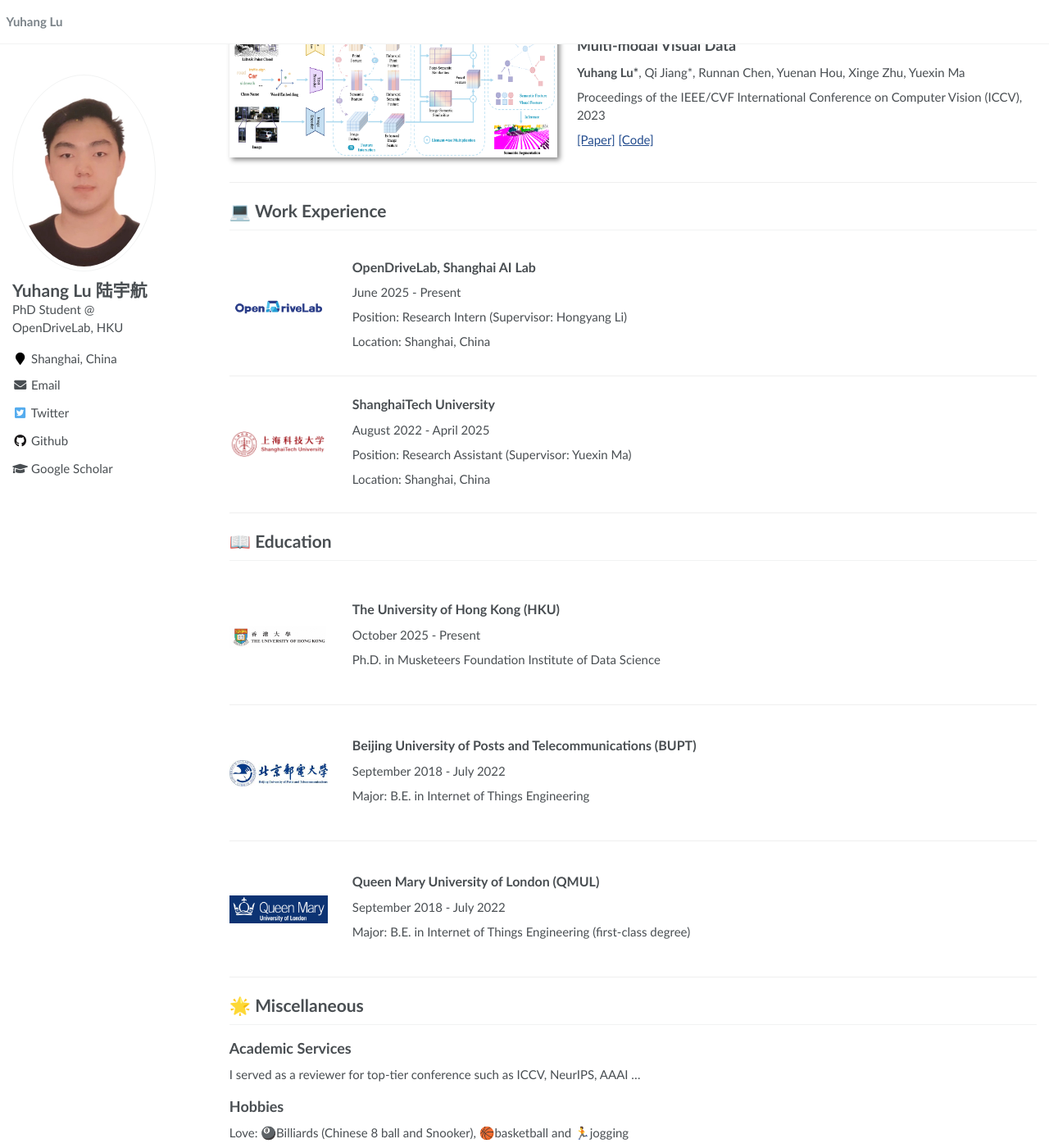
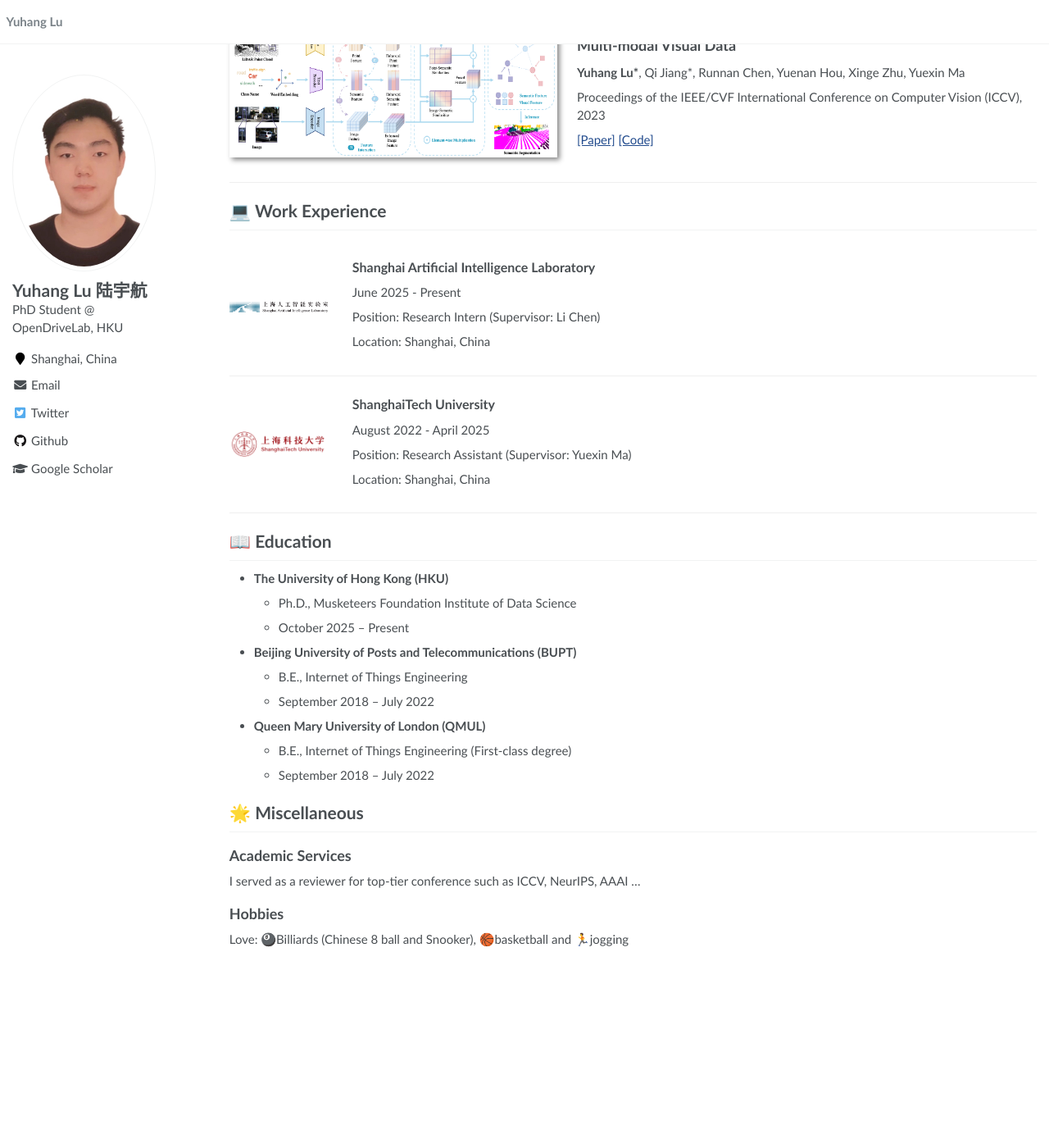
Before and after one commit to yuhanglu2000/yuhanglu2000.github.io, a Jekyll site: the page built from _pages/about.md, in a window 1280 px wide and 1400 px high, scrolled down 1564 px. Shown: the whole window at 82% size. Built offline with Jekyll 4.4.1, drawn with Linux system fonts in a browser that asks for light colours; after the commit the page ends 2728 px from its top, so only the background shows below that; some of the changed text lies outside the part shown.

Commit message:
Modify education part

```diff
--- a/_pages/about.md
+++ b/_pages/about.md
@@ -100,14 +100,14 @@ Proceedings of the IEEE/CVF International Conference on Computer Vision (ICCV),
 # 💻 Work Experience
 
 <div class='work-education-box'>
-<div class='logo'><img src='images/OpenDriveLab_logo.png' alt="OpenDriveLab"></div>
+<div class='logo'><img src='images/PJLab.jpg' alt="PJLab"></div>
 <div class='content' markdown="1">
 
-<span style="font-size:16px;">**OpenDriveLab, Shanghai AI Lab**</span>
+<span style="font-size:16px;">**Shanghai Artificial Intelligence Laboratory**</span>
 
 June 2025 - Present
 
-Position: Research Intern (Supervisor: Hongyang Li)
+Position: Research Intern (Supervisor: Li Chen)
 
 Location: Shanghai, China
 
@@ -131,44 +131,17 @@ Location: Shanghai, China
 
 # 📖 Education
 
-<div class='work-education-box'>
-<div class='logo'><img src='images/HKU_logo.png' alt="HKU"></div>
-<div class='content' markdown="1">
+- **The University of Hong Kong (HKU)**
+  - Ph.D., Musketeers Foundation Institute of Data Science
+  - October 2025 – Present
 
-<span style="font-size:16px;">**The University of Hong Kong (HKU)**</span>
+- **Beijing University of Posts and Telecommunications (BUPT)**
+  - B.E., Internet of Things Engineering
+  - September 2018 – July 2022
 
-October 2025 - Present
-
-Ph.D. in Musketeers Foundation Institute of Data Science
-
-</div>
-</div>
-
-<div class='work-education-box'>
-<div class='logo'><img src='images/BUPT_logo.jpeg' alt="BUPT"></div>
-<div class='content' markdown="1">
-
-<span style="font-size:16px;">**Beijing University of Posts and Telecommunications (BUPT)**</span>
-
-September 2018 - July 2022
-
-Major: B.E. in Internet of Things Engineering
-
-</div>
-</div>
-
-<div class='work-education-box'>
-<div class='logo'><img src='images/QMUL_logo.png' alt="QMUL"></div>
-<div class='content' markdown="1">
-
-<span style="font-size:16px;">**Queen Mary University of London (QMUL)**</span>
-
-September 2018 - July 2022
-
-Major: B.E. in Internet of Things Engineering (first-class degree)
-
-</div>
-</div>
+- **Queen Mary University of London (QMUL)**
+  - B.E., Internet of Things Engineering (First-class degree)
+  - September 2018 – July 2022
 
 # 🌟 Miscellaneous
 ## Academic Services
```
Also changed, not shown: other parts of _pages/about.md (+1 -1 lines).
